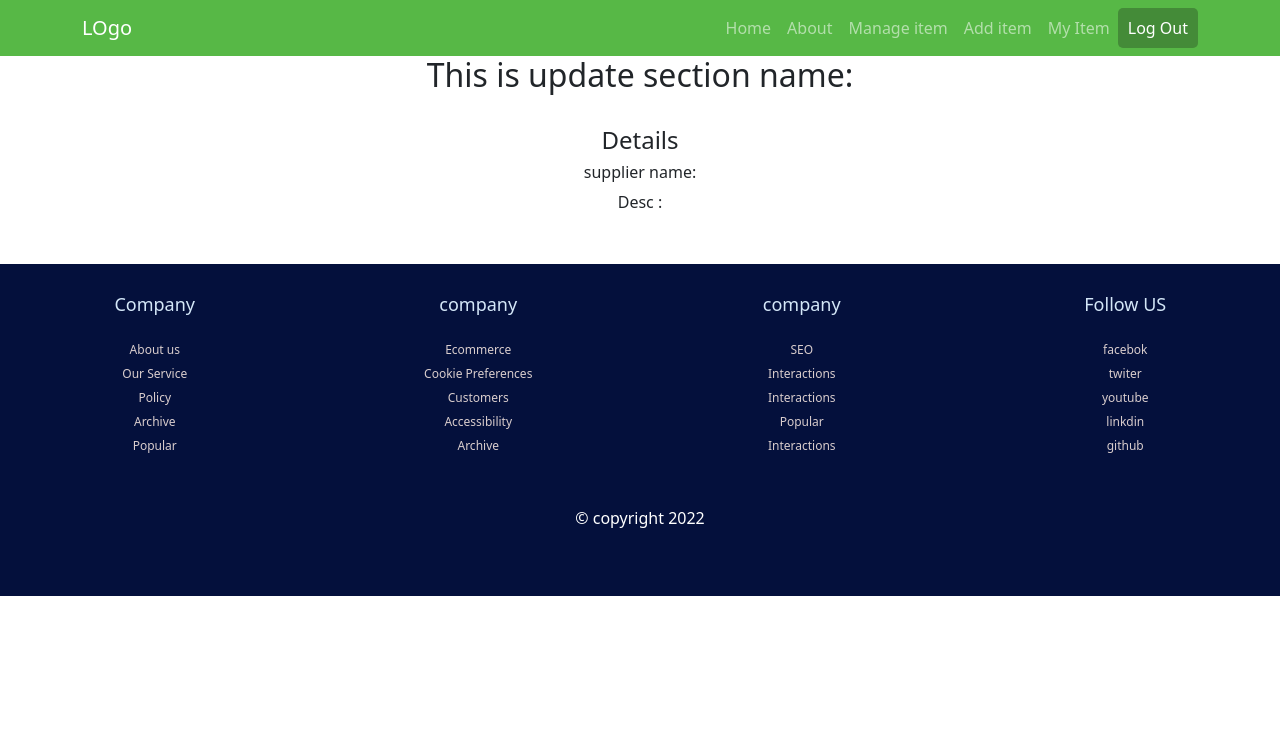
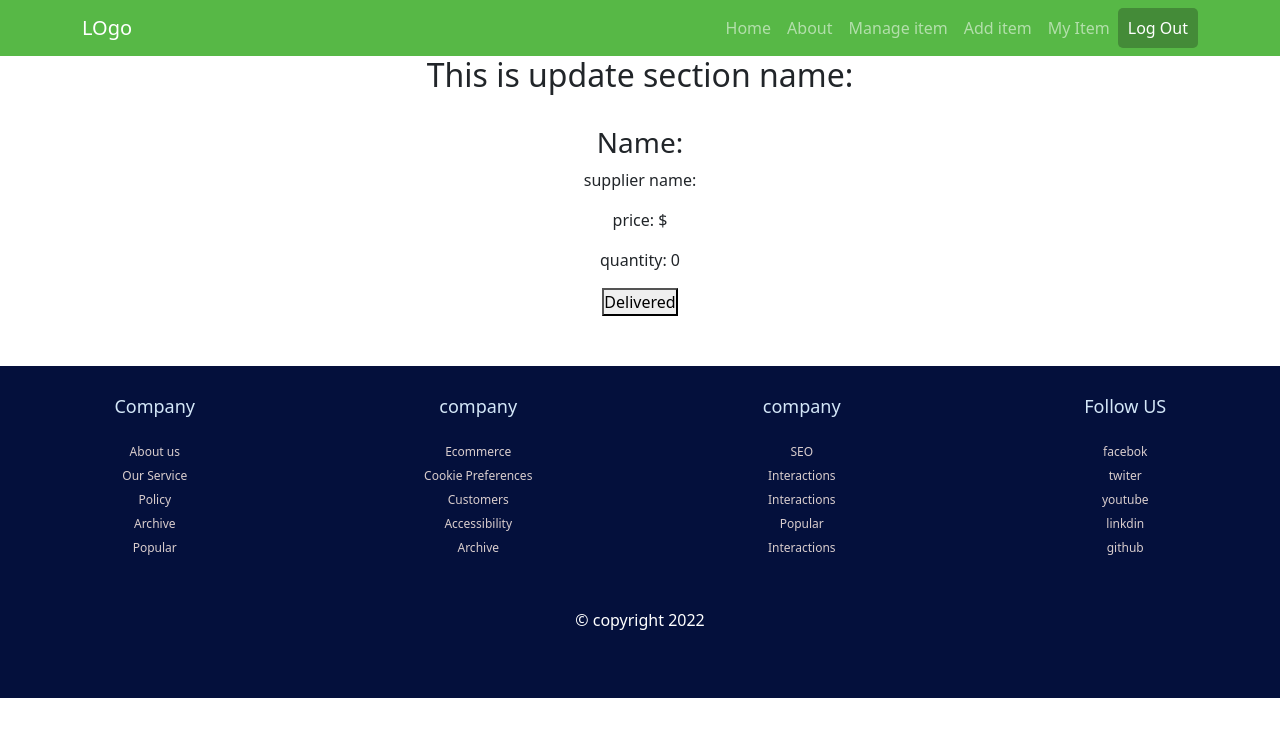
Before and after one commit to Asaduzzaman14/tools-menufacture-house-front-end, a React (Create React App) app: page /deliverd/1 in a window 1280 px wide. Shown: the top 736 px of the page. Built offline with nearby package versions, Linux system fonts and the light colour scheme; no server answers; sample sign-in values are in the browser's storage.

Commit message:
try decriment quantity

```diff
--- a/src/Component/Pages/AddItem/AddItem.js
+++ b/src/Component/Pages/AddItem/AddItem.js
@@ -7,7 +7,7 @@ const AddItem = () => {
 
 
 
-    const { register, handleSubmit } = useForm();
+    const { register, handleSubmit, reset } = useForm();
     const onSubmit = data => {
         const url = `http://localhost:5000/additem`
         fetch(url, {
@@ -18,8 +18,11 @@ const AddItem = () => {
             body: JSON.stringify(data)
         })
             .then(res => res.json())
-            .then(data => console.log(data))
-        console.log(data);
+            .then(data => {
+
+                console.log(data)
+                reset()
+            })
     };
 
 
@@ -29,9 +32,13 @@ const AddItem = () => {
             <h2>Add your new Item</h2>
             <form className='d-flex flex-column w-50 mx-auto' onSubmit={handleSubmit(onSubmit)}>
                 <input className='mb-3' placeholder='name' {...register("name", { required: true, maxLength: 20 })} />
+                <input className='mb-3' placeholder='supplier name' type="text" {...register("supplier name",)} />
+                <input className='mb-3' placeholder='price' type="number" {...register("price",)} />
+                <input className='mb-3' placeholder='quantity' type="number" {...register("quantity")} />
+
+
+                <input className='mb-3' placeholder='photo url' type="text" {...register("img",)} />
                 <textarea className='mb-3' placeholder='description' {...register("desc",)} />
-                <input className='mb-3' placeholder='price' type="number" {...register("price",)} />
-                <input className='mb-3' placeholder='photo url' type="text" {...register("img",)} />
                 <input type="submit" value={'Add inventory'} />
             </form>
         </div>
--- a/src/Component/Pages/Card/Card.js
+++ b/src/Component/Pages/Card/Card.js
@@ -10,10 +10,10 @@ const Card = ({ item }) => {
         <div>
             <div className='card-body'>
                 <img src={item.img} alt="" />
-                <h3>Name:{item.name}</h3>
-                <p>supplier name:{item.desc}</p>
-                <p>price:{item.desc}</p>
-                <p>quantity:1</p>
+                <h3>Name: {item.name}</h3>
+                <p>supplier name: {item.desc}</p>
+                <p>price: {item.price}</p>
+                <p>quantity: {item.quantity}</p>
 
 
                 <button onClick={() => navigate(`/deliverd/${item._id}`)} className='update-btn'>Update</button>
--- a/src/Component/Pages/Deliverd/Deliverd.js
+++ b/src/Component/Pages/Deliverd/Deliverd.js
@@ -1,24 +1,40 @@
+import { useState } from 'react';
 import { useParams } from 'react-router-dom';
 import useItemDetails from '../../../hooks/useItemDetail';
+import Loading from '../Loading/Loading';
 
 const Deliverd = () => {
+    const { id } = useParams()
+    const [item] = useItemDetails(id)
+    const { name, img, desc, quantity, price } = item
 
-    const { id } = useParams()
+    const [quant, setQuentitys] = useState(0)
 
-    const [item] = useItemDetails(id)
+    if (!item) {
+        return <Loading></Loading>
+    }
     console.log(item);
-    const { name, img, desc } = item
+
+    let counter = Number(quantity)
+    console.log(counter);
+    console.log(item.quantity, 'ddddddd');
+
 
     return (
         <div>
-            <h2>This is update section    name: {item.name}</h2>
+            <h2>This is update section  name: {item.name}</h2>
 
             <div>
                 <div><img src={img} alt="" /></div>
                 <div>
-                    <h4>Details</h4>
-                    <h6>supplier  name:{name}</h6>
-                    <p>Desc : {desc}</p>
+                    <h3>Name: {name}</h3>
+                    <p>supplier name: {desc}</p>
+                    <p>price: ${price}</p>
+                    <p>quantity: {quant}</p>
+
+                </div>
+                <div>
+                    <button onClick={() => { setQuentitys(quant + 1) }}>Delivered</button>
                 </div>
             </div>
         </div>
--- a/src/Component/Pages/Inventory/Inventory.js
+++ b/src/Component/Pages/Inventory/Inventory.js
@@ -1,4 +1,5 @@
 import React, { useEffect, useState } from 'react';
+import { useNavigate } from 'react-router-dom';
 import useInventory from '../../../hooks/useInventory';
 import Card from '../Card/Card';
 import Loading from '../Loading/Loading';
@@ -7,13 +8,12 @@ import './Inventory.css'
 
 
 const Inventory = () => {
+    const navigate = useNavigate()
 
     const [inventorys, setInventorys] = useInventory()
 
-    console.log(inventorys, 'aaaaaaaaaa');
 
     const homepageItem = inventorys.slice(0, 6)
-    console.log(homepageItem, 'bbbbbbbbbbbb');
     return (
         <div className='inventory-container'>
             <div>
@@ -28,7 +28,7 @@ const Inventory = () => {
                 key={item._id
                 }></Card>)}
                 <div>
-                    <button>Manage inventory</button>
+                    <button onClick={() => navigate('/manageitem')}>Manage Inventories</button>
                 </div>
             </div>
 
--- a/src/Component/Pages/ManageItem/ManageItem.js
+++ b/src/Component/Pages/ManageItem/ManageItem.js
@@ -1,16 +1,20 @@
 import React from 'react';
+import { useNavigate } from 'react-router-dom';
 import useInventory from '../../../hooks/useInventory';
 import ManageItemCard from '../Card/ManageItemCard';
 import './ManageItem.css'
 
 
 const ManageItem = () => {
+    const navigate = useNavigate()
 
     const [products, setProduct] = useInventory()
 
     return (
         <div>
             <h2>Manage admin item {products.length}</h2>
+
+            <button onClick={() => navigate('/additem')}>Add new ITem</button>
 
             <div className='manage-item-container'>
                 {
--- a/src/hooks/useInventory.js
+++ b/src/hooks/useInventory.js
@@ -6,17 +6,16 @@ const useInventory = () => {
     const [inventorys, setInventorys] = useState([])
 
 
-
-
     useEffect(() => {
 
-        // fetch('http://localhost:5000/item')
-        fetch('fake.json')
+        fetch('http://localhost:5000/item')
+            // fetch('fake.json')
             .then(res => res.json())
             .then(data => {
                 setInventorys(data)
             })
-    }, [])
+    }, [inventorys])
+
     return [inventorys, setInventorys]
 
 }
```
